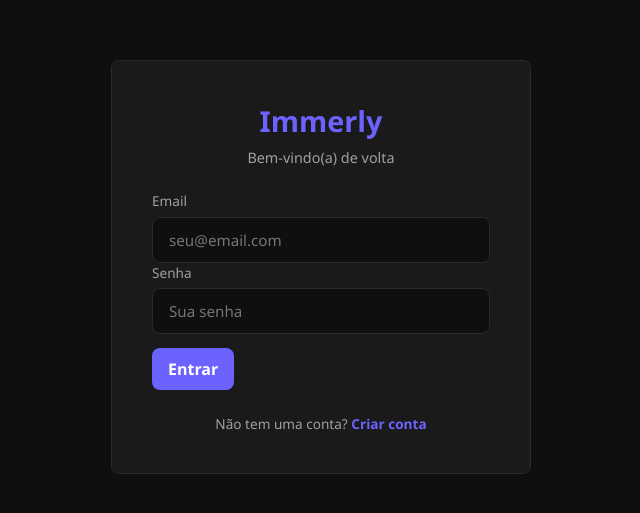
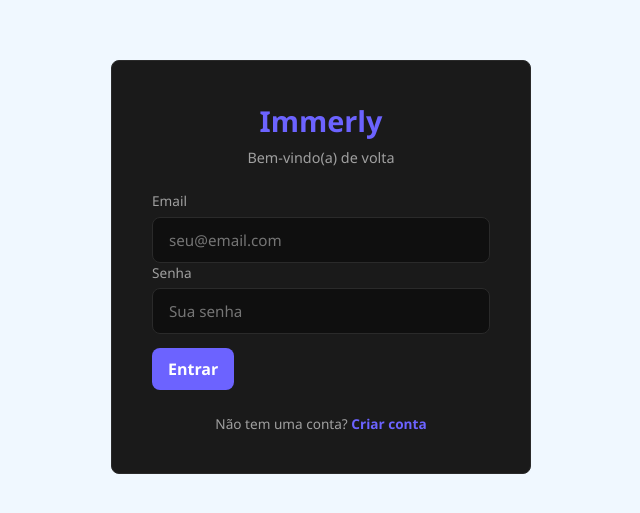
Before and after one commit to AlefSillva/Immerly, a React app in the folder frontend/: page /login in a window 1280 px wide. Shown: the part 133-646 px from the top of the page, without its empty margins (319-959 px from the left). Built offline with nearby package versions, Linux system fonts and the light colour scheme; the HTML template or start-up script is replaced by a standard one.

Commit message:
fix(global.css): change body background color to aliceblue

```diff
--- a/frontend/src/styles/global.css
+++ b/frontend/src/styles/global.css
@@ -17,7 +17,7 @@
 }
 
 body {
-    background-color: var(--cor-fundo);
+    background-color: aliceblue;;
     color: var(--cor-texto);
     font-family: 'Segoe UI', sans-serif;
     min-height: 100vh;
```
